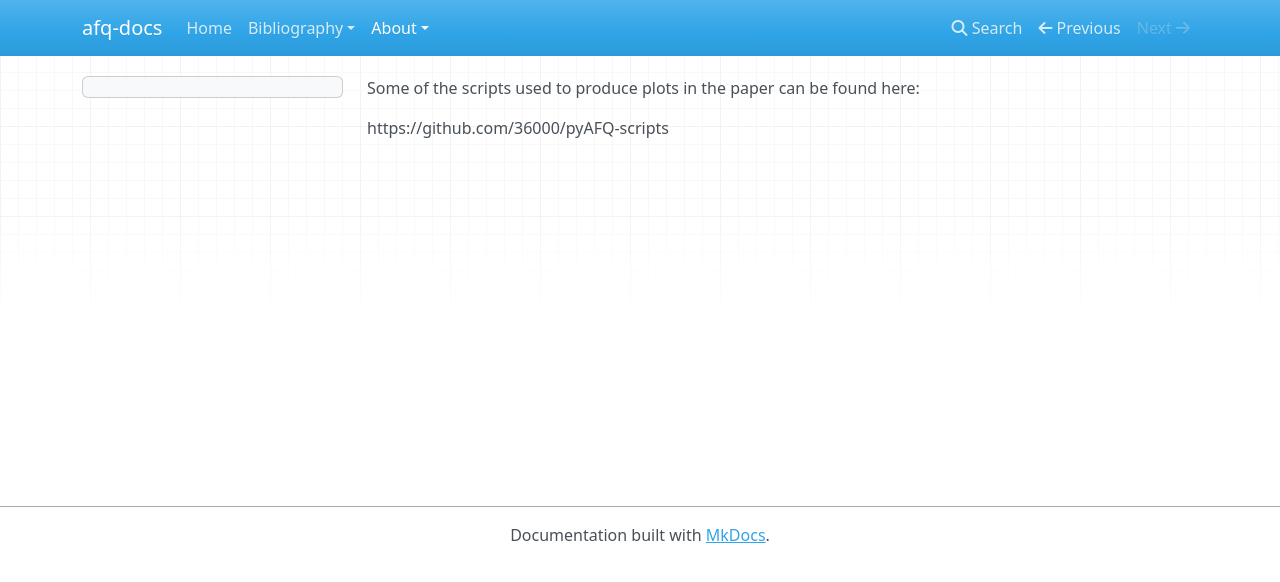
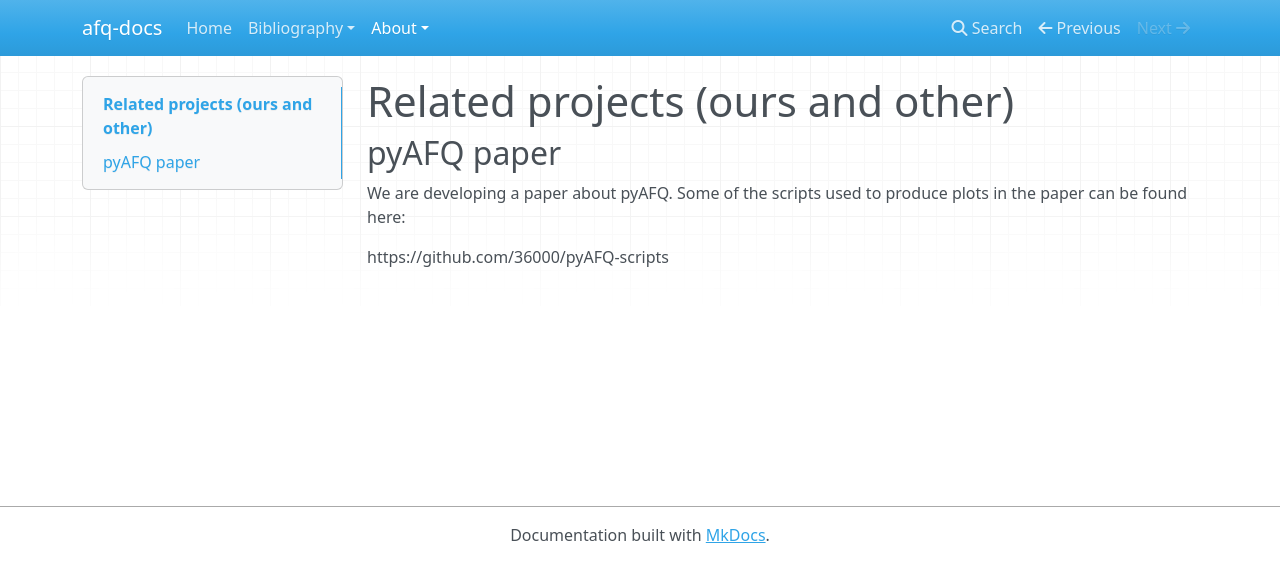
Before and after one commit to nrdg/afq, an MkDocs documentation site: the page built from docs/about/related.md, in a window 1280 px wide. Shown: the top 582 px of the page. Built offline with MkDocs 1.6.1, drawn with Linux system fonts in a browser that asks for light colours; nearby versions of some CDN libraries.

Commit message:
Update related.md

```diff
--- a/docs/about/related.md
+++ b/docs/about/related.md
@@ -1,3 +1,7 @@
-Some of the scripts used to produce plots in the paper can be found here:
+# Related projects (ours and other)
+
+## pyAFQ paper
+
+We are developing a paper about pyAFQ. Some of the scripts used to produce plots in the paper can be found here:
 
 https://github.com/36000/pyAFQ-scripts
```
